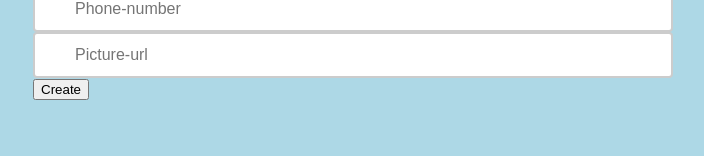
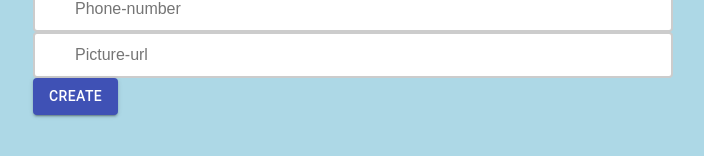
Before and after one commit to KevinZijlmans/Ebay-react-app, a React (Create React App) app: page / in a window 1280 px wide. Shown: the part 528-684 px from the top of the page, without its empty margins (287-991 px from the left). Built offline with nearby package versions, Linux system fonts and the light colour scheme; no server answers.

Commit message:
Added commentform component

```diff
--- a/src/components/Adverts/Adverts.css
+++ b/src/components/Adverts/Adverts.css
@@ -39,7 +39,6 @@ a:hover, a:focus, a:active {
 	color: #9685BA;
     }
 ul {
-    background-color: lightcyan;
     margin-left: 20%;
     margin-right: 20%;
 
--- a/src/components/Adverts/AdvertsForm.js
+++ b/src/components/Adverts/AdvertsForm.js
@@ -1,4 +1,5 @@
 import React from 'react'
+import Button from '@material-ui/core/Button'
 
 export default function Advertform(props) {
     return (
@@ -30,7 +31,9 @@ export default function Advertform(props) {
                 <input type="text" name="picture" onChange={props.onChange} placeholder='Picture-url'/>
                 </label>
                 <br/>
-                <input type="submit" value="Create" />
+                <Button input type="submit" variant="contained" color="primary">
+                    Create
+                </Button>
             </form>
         </div>
     )}
```
Also changed, not shown: src/components/Comments/CommentForm.js (added, +15 -0 lines), src/actions/comments.js (added).
